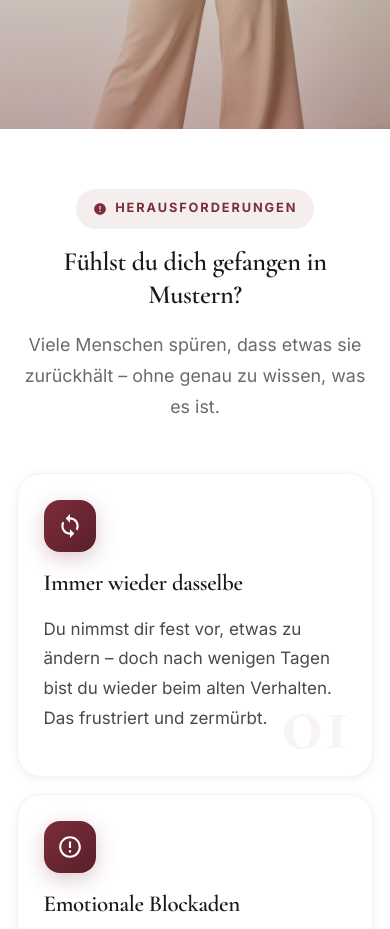
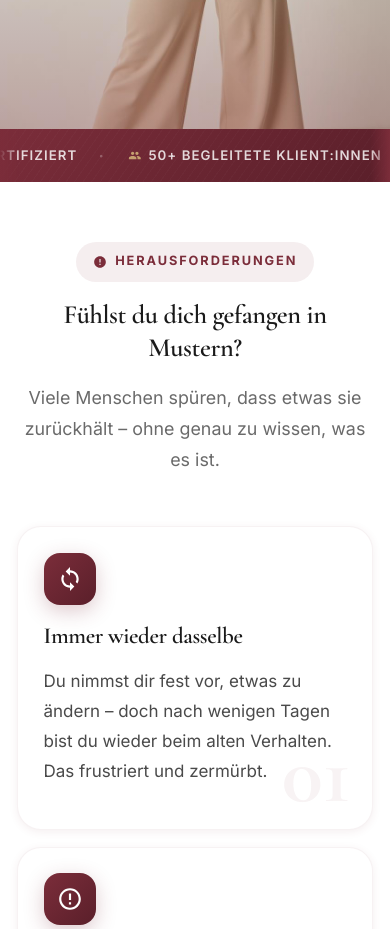
Before and after one commit to viktorfdeltaC/andrea-maria-landingpage, a React (Vite) app: page / in a window 390 px wide. Shown: the part 1300-2229 px from the top of the page. Built offline with nearby package versions, Linux system fonts and the light colour scheme.

Commit message:
feat: TrustBar component - static desktop, marquee mobile

```diff
--- a/src/App.jsx
+++ b/src/App.jsx
@@ -4,6 +4,7 @@ import { useAnimateOnScroll } from './hooks/useAnimateOnScroll'
 
 import Header       from './components/Header'
 import Footer       from './components/Footer'
+import TrustBar     from './components/TrustBar'
 import Hero         from './sections/Hero'
 import Problem      from './sections/Problem'
 import Solution     from './sections/Solution'
@@ -47,6 +48,7 @@ export default function App() {
 
       <main id="main">
         <Hero />
+        <TrustBar />
         <Problem />
         <Solution />
         <About />
--- /dev/null
+++ b/src/components/TrustBar.css
@@ -0,0 +1,107 @@
+.trust-bar {
+  width: 100%;
+  background: linear-gradient(135deg, var(--color-primary) 0%, var(--color-primary-dark) 100%);
+  overflow: hidden;
+  position: relative;
+  z-index: 2;
+}
+
+/* Faint diagonal grain overlay */
+.trust-bar::before {
+  content: '';
+  position: absolute;
+  inset: 0;
+  background: repeating-linear-gradient(
+    -55deg,
+    transparent,
+    transparent 6px,
+    rgba(255,255,255,0.018) 6px,
+    rgba(255,255,255,0.018) 7px
+  );
+  pointer-events: none;
+}
+
+/* ── Shared item style ── */
+.trust-item {
+  display: inline-flex;
+  align-items: center;
+  gap: 7px;
+  font-size: 0.78rem;
+  font-weight: 600;
+  color: rgba(255, 255, 255, 0.82);
+  text-transform: uppercase;
+  letter-spacing: 0.08em;
+  white-space: nowrap;
+  padding: 0 1.5rem;
+  position: relative;
+}
+
+/* Dot separator between items */
+.trust-item::after {
+  content: '·';
+  position: absolute;
+  right: -2px;
+  color: rgba(255,255,255,0.25);
+  font-size: 1rem;
+}
+
+.trust-item:last-child::after { display: none; }
+
+.trust-item svg {
+  width: 13px;
+  height: 13px;
+  fill: var(--color-accent-light);
+  flex-shrink: 0;
+  opacity: 0.85;
+}
+
+/* ── DESKTOP: static centered row ── */
+.trust-bar-static {
+  display: flex;
+  align-items: center;
+  justify-content: center;
+  flex-wrap: nowrap;
+  padding: 0.85rem var(--spacing-md);
+}
+
+.trust-bar-marquee { display: none; }
+
+/* ── MOBILE: infinite marquee ── */
+@media (max-width: 900px) {
+  .trust-bar-static { display: none; }
+  .trust-bar-marquee { display: block; }
+
+  .trust-bar-track {
+    display: flex;
+    align-items: center;
+    width: max-content;
+    padding: 0.85rem 0;
+    animation: marquee 28s linear infinite;
+  }
+
+  .trust-bar:hover .trust-bar-track {
+    animation-play-state: paused;
+  }
+}
+
+@keyframes marquee {
+  0%   { transform: translateX(0); }
+  100% { transform: translateX(-50%); }
+}
+
+/* Edge fades on mobile */
+@media (max-width: 900px) {
+  .trust-bar::after {
+    content: '';
+    position: absolute;
+    inset: 0;
+    background:
+      linear-gradient(to right,  var(--color-primary) 0%,  transparent 5%,  transparent 95%, var(--color-primary) 100%);
+    pointer-events: none;
+    z-index: 1;
+  }
+}
+
+@media (prefers-reduced-motion: reduce) {
+  .trust-bar-track { animation: none; }
+}
--- /dev/null
+++ b/src/components/TrustBar.jsx
@@ -0,0 +1,65 @@
+import './TrustBar.css'
+
+const items = [
+  {
+    icon: <path d="M12 2C8.13 2 5 5.13 5 9c0 5.25 7 13 7 13s7-7.75 7-13c0-3.87-3.13-7-7-7zm0 9.5c-1.38 0-2.5-1.12-2.5-2.5s1.12-2.5 2.5-2.5 2.5 1.12 2.5 2.5-1.12 2.5-2.5 2.5z"/>,
+    text: 'Schwabmünchen, Bayern',
+  },
+  {
+    icon: <path d="M12 1L3 5v6c0 5.55 3.84 10.74 9 12 5.16-1.26 9-6.45 9-12V5l-9-4zm-2 16l-4-4 1.41-1.41L10 14.17l6.59-6.59L18 9l-8 8z"/>,
+    text: 'David Woods zertifiziert',
+  },
+  {
+    icon: <path d="M16 11c1.66 0 2.99-1.34 2.99-3S17.66 5 16 5c-1.66 0-3 1.34-3 3s1.34 3 3 3zm-8 0c1.66 0 2.99-1.34 2.99-3S9.66 5 8 5C6.34 5 5 6.34 5 8s1.34 3 3 3zm0 2c-2.33 0-7 1.17-7 3.5V19h14v-2.5c0-2.33-4.67-3.5-7-3.5zm8 0c-.29 0-.62.02-.97.05 1.16.84 1.97 1.97 1.97 3.45V19h6v-2.5c0-2.33-4.67-3.5-7-3.5z"/>,
+    text: '50+ begleitete Klient:innen',
+  },
+  {
+    icon: <path d="M12 21.35l-1.45-1.32C5.4 15.36 2 12.28 2 8.5 2 5.42 4.42 3 7.5 3c1.74 0 3.41.81 4.5 2.09C13.09 3.81 14.76 3 16.5 3 19.58 3 22 5.42 22 8.5c0 3.78-3.4 6.86-8.55 11.54L12 21.35z"/>,
+    text: 'Traumasensibel',
+  },
+  {
+    icon: <path d="M12 2C8.13 2 5 5.13 5 9c0 5.25 7 13 7 13s7-7.75 7-13c0-3.87-3.13-7-7-7zm0 9.5c-1.38 0-2.5-1.12-2.5-2.5s1.12-2.5 2.5-2.5 2.5 1.12 2.5 2.5-1.12 2.5-2.5 2.5z"/>,
+    text: '30 Min von Augsburg',
+  },
+  {
+    icon: <path d="M5 13.18v4L12 21l7-3.82v-4L12 17l-7-3.82zM12 3L1 9l11 6 9-4.91V17h2V9L12 3z"/>,
+    text: '4+ Zertifizierungen',
+  },
+  {
+    icon: <path d="M12 2C8.13 2 5 5.13 5 9c0 5.25 7 13 7 13s7-7.75 7-13c0-3.87-3.13-7-7-7zm0 9.5c-1.38 0-2.5-1.12-2.5-2.5s1.12-2.5 2.5-2.5 2.5 1.12 2.5 2.5-1.12 2.5-2.5 2.5z"/>,
+    text: 'Region Kaufbeuren & Landsberg',
+  },
+]
+
+function TrustItem({ icon, text }) {
+  return (
+    <span className="trust-item">
+      <svg viewBox="0 0 24 24" fill="currentColor" aria-hidden="true">
+        {icon}
+      </svg>
+      {text}
+    </span>
+  )
+}
+
+export default function TrustBar() {
+  return (
+    <div className="trust-bar" aria-label="Vertrauenssignale">
+      {/* Desktop: static row */}
+      <div className="trust-bar-static">
+        {items.map((item, i) => (
+          <TrustItem key={i} {...item} />
+        ))}
+      </div>
+
+      {/* Mobile: infinite marquee */}
+      <div className="trust-bar-marquee" aria-hidden="true">
+        <div className="trust-bar-track">
+          {[...items, ...items].map((item, i) => (
+            <TrustItem key={i} {...item} />
+          ))}
+        </div>
+      </div>
+    </div>
+  )
+}
```
